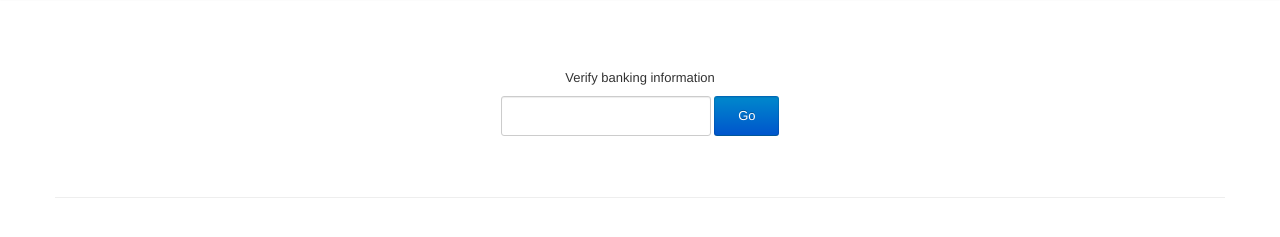
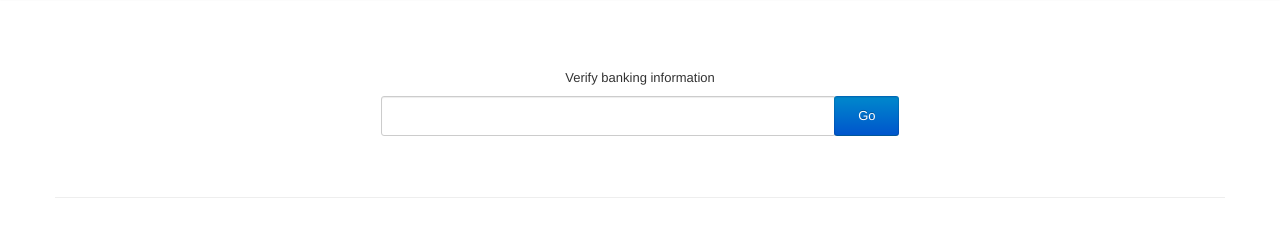
Before and after one commit to Smirnoff/WireMap, a plain HTML site: page web/index.html in a window 1280 px wide. Shown: the part 43-280 px from the top of the page. Drawn offline with Linux system fonts and the light colour scheme.

Commit message:
Made the search field and the go button look good

```diff
--- a/web/index.html
+++ b/web/index.html
@@ -5,8 +5,8 @@
   <link href="css/bootstrap.min.css" rel="stylesheet" />
   <style>
     body { padding-top: 60px; }
-    #iban { height: 40px; }
-    #go-btn { height: 40px; width: 5em; }
+    #iban { height: 40px; width: 35em; }
+    #go-btn { height: 40px; width: 5em; margin-left: -5px; }
     .search-box
       {
         margin-top: 4em;
@@ -47,7 +47,7 @@
       <p>
         <form onsubmit="return false;">
           <p>
-            <input size="60" type="text" name="iban" id="iban" />
+            <input size="50" type="text" name="iban" id="iban" />
             <input value="Go" type="button" onclick="click_check_iban();" id="go-btn" class="btn-primary" />
 <!-- class="go-btn btn btn-primary" -->
           </p>
```
